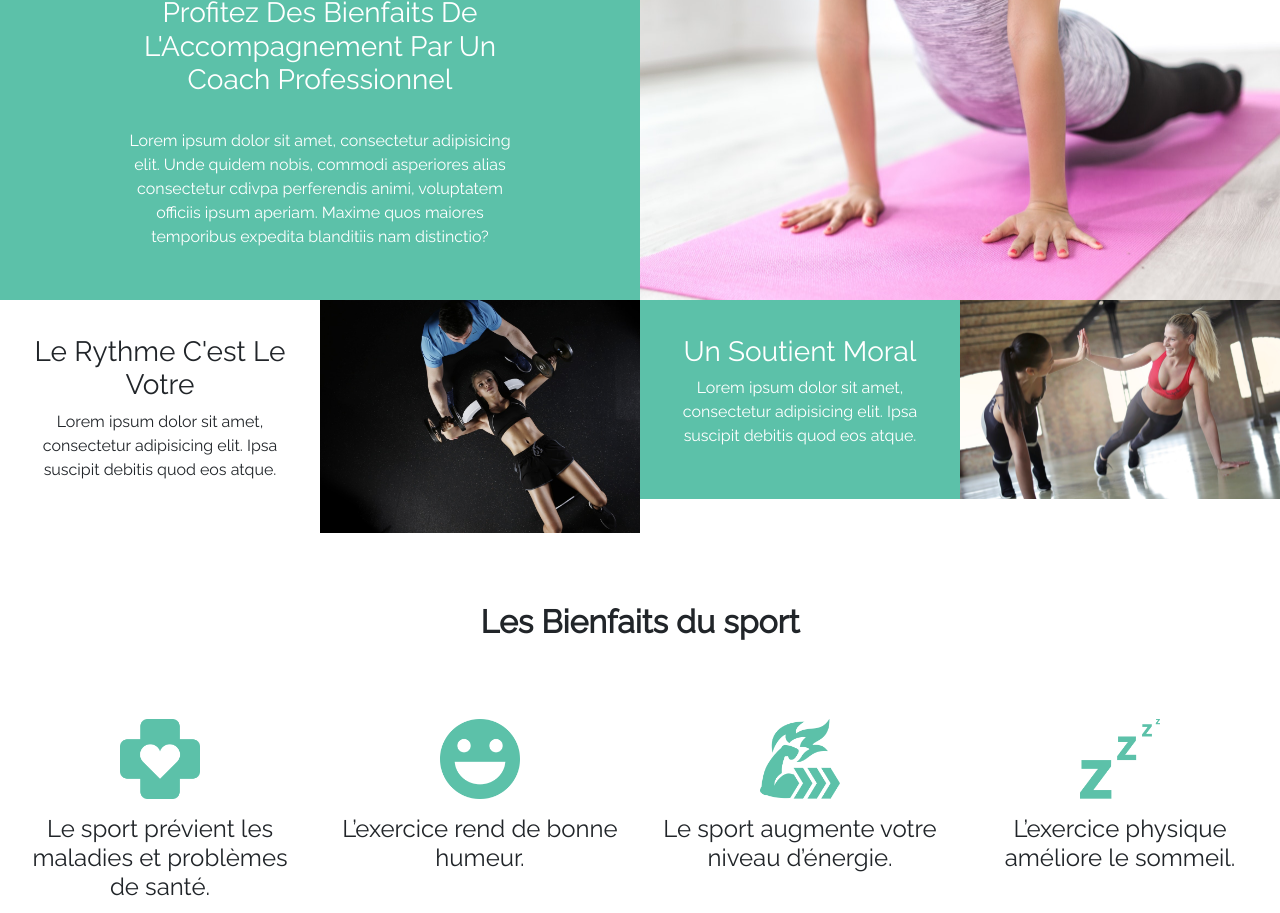
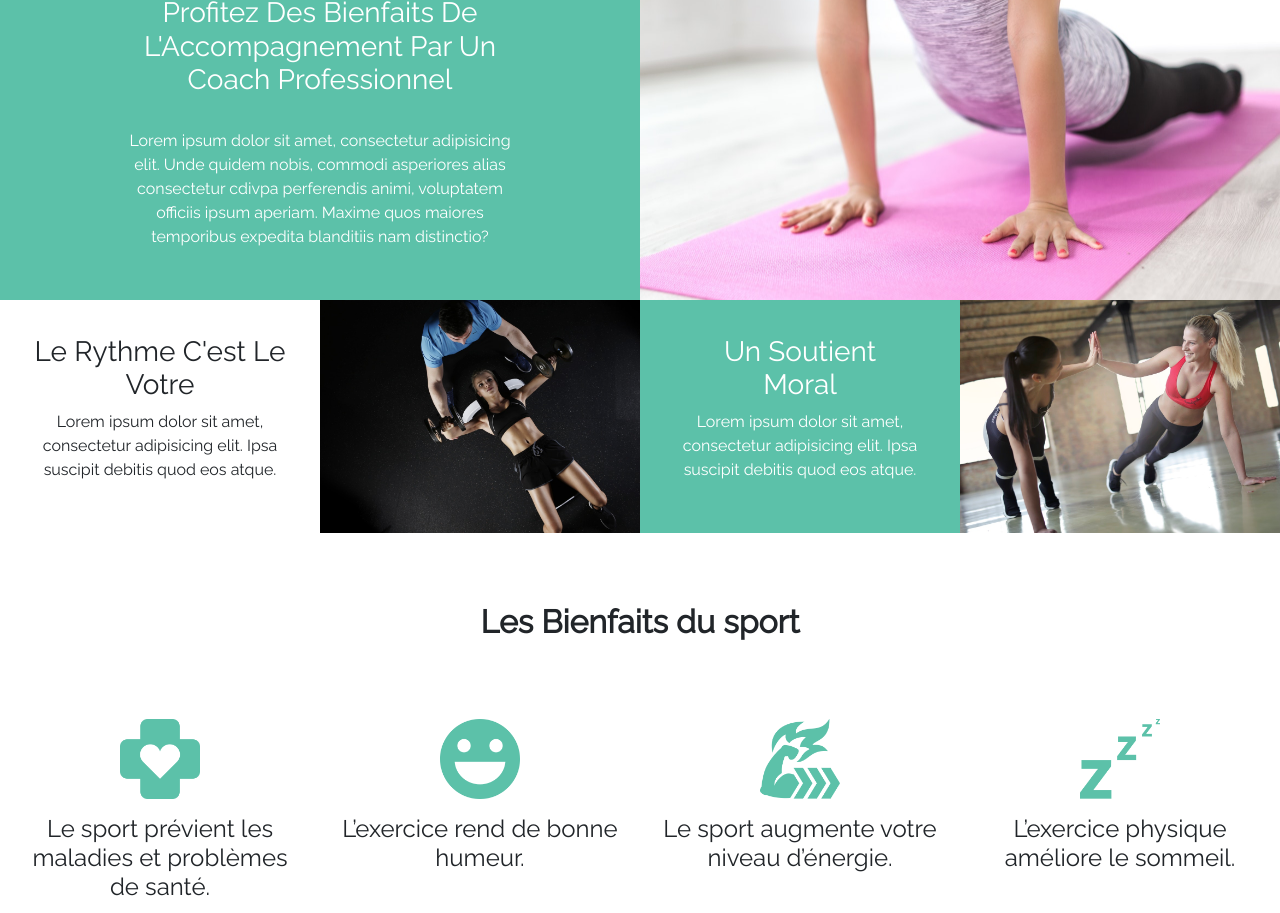
Before and after one commit to ElcoIlombe/htd_fitness, a plain HTML site: page index.html in a window 1280 px wide. Shown: the part 735-1648 px from the top of the page. Drawn offline with nearby package versions, Linux system fonts and the light colour scheme; a web font is replaced by a local one.

Commit message:
Update index.html

```diff
--- a/index.html
+++ b/index.html
@@ -113,7 +113,7 @@
           <div class="row">
             <div class="col-md-6 main-bg">
               <div class="space-mid"></div>
-              <h3>Un Soutient Moral</h3>
+              <h3>Un Soutient <br>Moral</h3>
               <p> Lorem ipsum dolor sit amet, consectetur adipisicing elit. Ipsa suscipit debitis quod eos atque.</p>
               <div class="space-mid"></div>
             </div>
```
